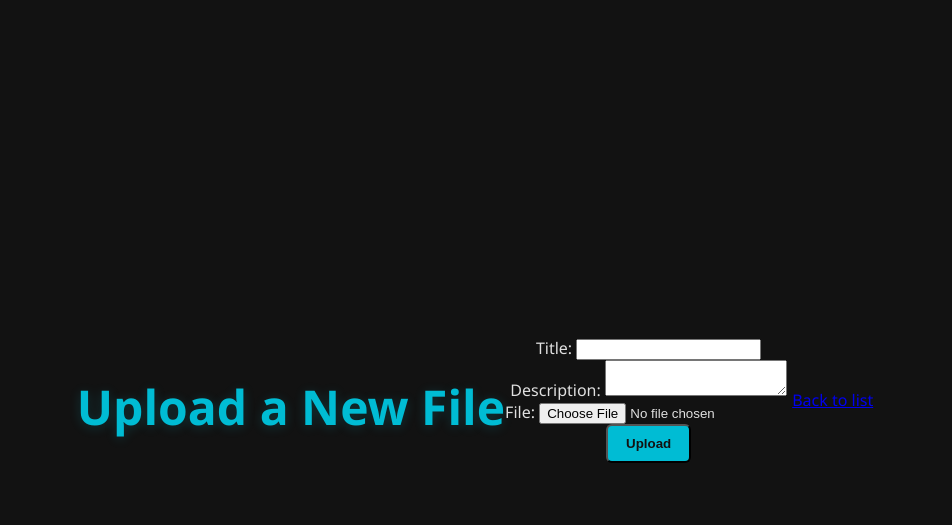
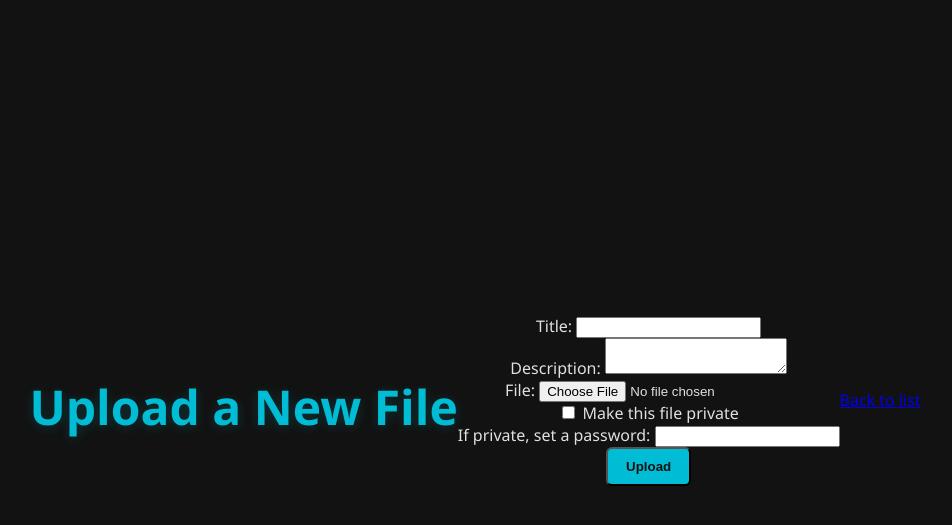
Before and after one commit to idkwests/IdkwestUpload, a Flask app: page /upload in a window 1280 px wide. Shown: the top 525 px of the page, without its empty margins (165-1117 px from the left). Run offline with Flask 3, Linux system fonts and the light colour scheme; the visitor is signed in with stand-in values (Sample User, id 1).

Commit message:
Update upload.html

```diff
--- a/templates/upload.html
+++ b/templates/upload.html
@@ -10,6 +10,8 @@
         <label>Title: <input type="text" name="title" required></label><br>
         <label>Description: <textarea name="description"></textarea></label><br>
         <label>File: <input type="file" name="file" required></label><br>
+        <label><input type="checkbox" name="is_private"> Make this file private</label><br>
+        <label>If private, set a password: <input type="password" name="password"></label><br>
         <button type="submit" class="btn">Upload</button>
     </form>
     <br>
```
